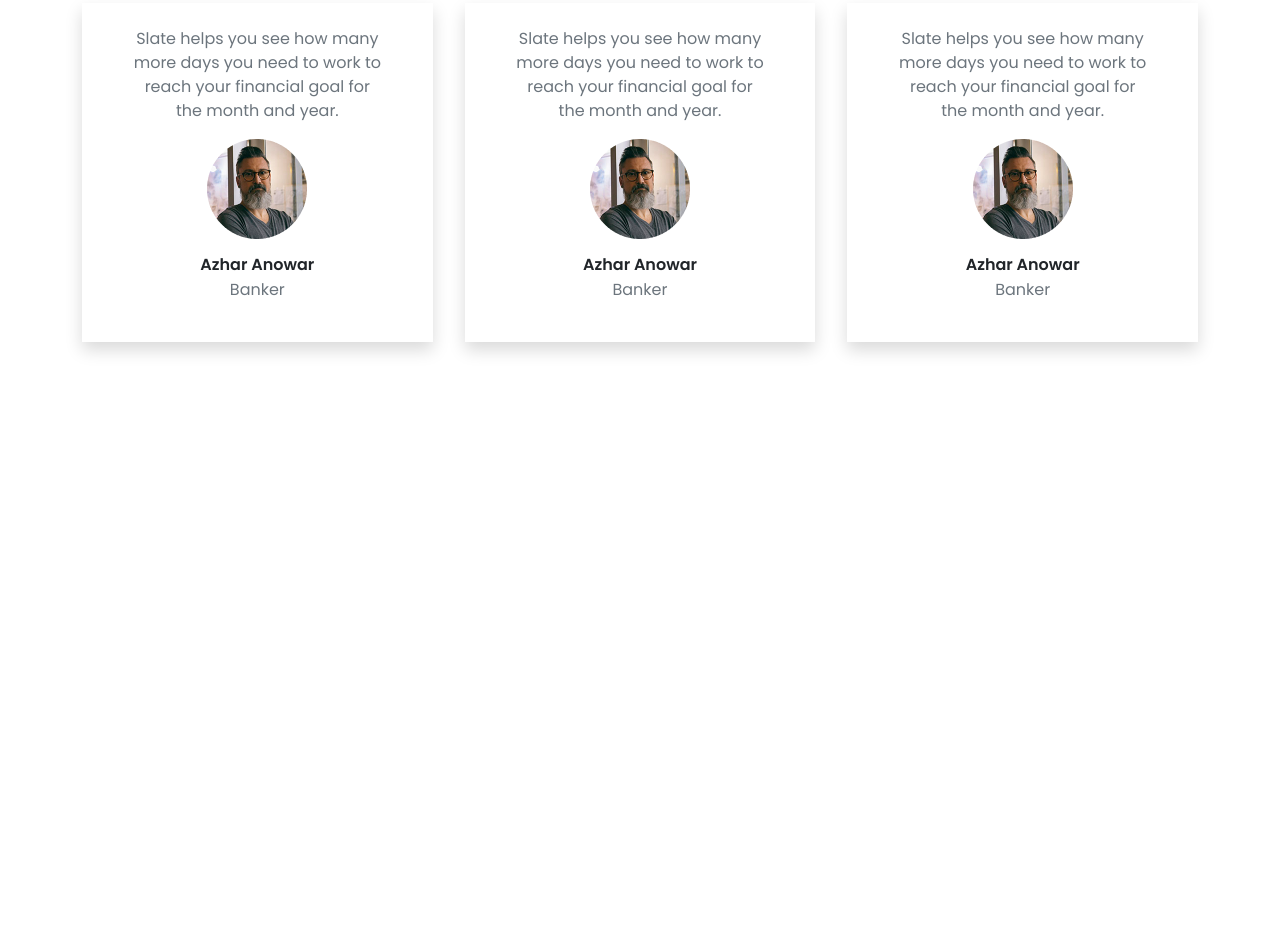
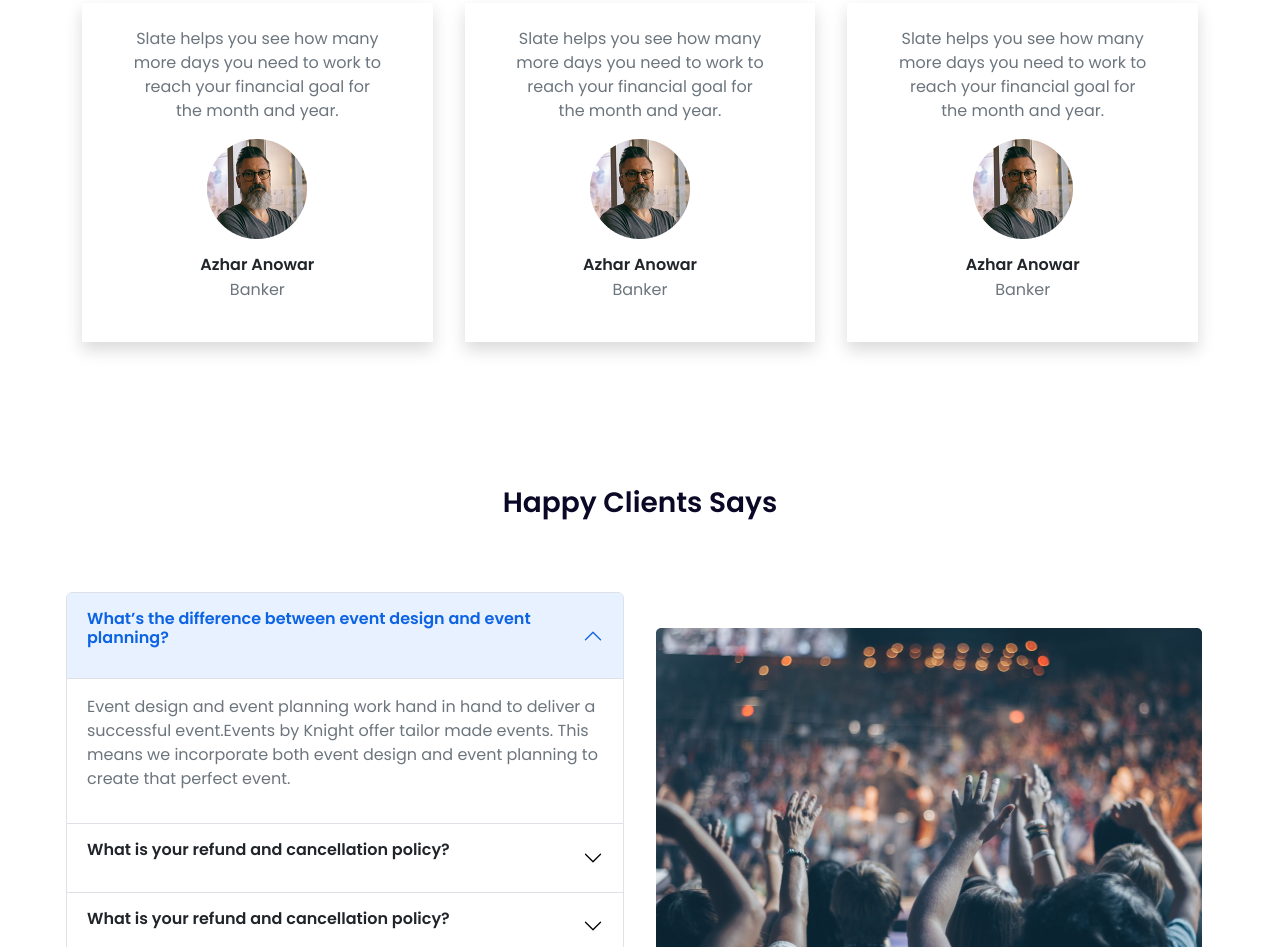
Before and after one commit to azharanowar/convention-center, a plain HTML site: page index.html in a window 1280 px wide. Shown: the part 1853-2800 px from the top of the page. Before the commit the page ends 2291 px from the top, so only its background shows below. Drawn offline with nearby package versions, Linux system fonts and the light colour scheme.

Commit message:
FAQ section added.

```diff
--- a/assets/css/style.css
+++ b/assets/css/style.css
@@ -77,3 +77,12 @@
 .clients-reviews {
     gap: 2rem
 }
+
+
+
+/* FAQ Section Styles... */
+
+.faq-heading {
+    color: #0A0826;
+    font-weight: 600;
+}
--- a/index.html
+++ b/index.html
@@ -8,7 +8,7 @@
     <link href="assets/css/style.css" rel="stylesheet" type="text/css">
 </head>
 <body>
-<section class="py-3">
+<header class="py-3">
     <div class="container">
         <nav class="navbar navbar-expand-lg">
             <div class="container-fluid">
@@ -27,7 +27,7 @@
             </div>
         </nav>
     </div>
-</section>
+</header>
 
 <section>
     <div class="row">
@@ -281,6 +281,73 @@
     </div>
 </section>
 
+<section>
+    <div class="container">
+        <div class="row">
+            <div class="col-md-12 my-5">
+                <h3 class="faq-heading text-center">Happy Clients Says</h3>
+                <div class="contents d-flex justify-content-center align-items-center my-4">
+                    <div class="col-md-6 me-3">
+                        <div class="accordion my-5" id="faq">
+                            <div class="accordion-item">
+                                <h2 class="accordion-header" id="faqHeadingOne">
+                                    <button class="accordion-button" type="button" data-bs-toggle="collapse" data-bs-target="#faqContentOne" aria-expanded="true" aria-controls="collapseOne">
+                                        <p class="fw-semibold">What’s the difference between event design and event planning? </p>
+                                    </button>
+                                </h2>
+                                <div id="faqContentOne" class="accordion-collapse collapse show" aria-labelledby="faqHeadingOne" data-bs-parent="#faq">
+                                    <div class="accordion-body">
+                                    <p class="text-muted">Event design and event planning work hand in hand to deliver a successful event.Events by Knight offer tailor made events. This means we incorporate both event design and event planning to create that perfect event.</p>
+                                    </div>
+                                </div>
+                            </div>
+                            <div class="accordion-item">
+                                <h2 class="accordion-header" id="faqHeadingTwo">
+                                    <button class="accordion-button collapsed" type="button" data-bs-toggle="collapse" data-bs-target="#faqContentTwo" aria-expanded="false" aria-controls="faqContentTwo">
+                                        <p class="fw-semibold">What is your refund and cancellation policy?</p>
+                                    </button>
+                                </h2>
+                                <div id="faqContentTwo" class="accordion-collapse collapse" aria-labelledby="faqHeadingTwo" data-bs-parent="#faq">
+                                    <div class="accordion-body">
+                                        <p class="text-muted">Event design and event planning work hand in hand to deliver a successful event.Events by Knight offer tailor made events. This means we incorporate both event design and event planning to create that perfect event.</p>
+                                    </div>
+                                </div>
+                            </div>
+                            <div class="accordion-item">
+                                <h2 class="accordion-header" id="faqHeadingThree">
+                                    <button class="accordion-button collapsed" type="button" data-bs-toggle="collapse" data-bs-target="#faqContentThree" aria-expanded="false" aria-controls="faqContentThree">
+                                        <p class="fw-semibold">What is your refund and cancellation policy?</p>
+                                    </button>
+                                </h2>
+                                <div id="faqContentThree" class="accordion-collapse collapse" aria-labelledby="faqHeadingThree" data-bs-parent="#faq">
+                                    <div class="accordion-body">
+                                        <p class="text-muted">Event design and event planning work hand in hand to deliver a successful event.Events by Knight offer tailor made events. This means we incorporate both event design and event planning to create that perfect event.</p>
+                                    </div>
+                                </div>
+                            </div>
+                            <div class="accordion-item">
+                                <h2 class="accordion-header" id="faqHeadingFour">
+                                    <button class="accordion-button collapsed" type="button" data-bs-toggle="collapse" data-bs-target="#faqContentFour" aria-expanded="false" aria-controls="faqContentFour">
+                                        <p class="fw-semibold">What is your refund and cancellation policy?</p>
+                                    </button>
+                                </h2>
+                                <div id="faqContentFour" class="accordion-collapse collapse" aria-labelledby="faqHeadingFour" data-bs-parent="#faq">
+                                    <div class="accordion-body">
+                                        <p class="text-muted">Event design and event planning work hand in hand to deliver a successful event.Events by Knight offer tailor made events. This means we incorporate both event design and event planning to create that perfect event.</p>
+                                    </div>
+                                </div>
+                            </div>
+                        </div>
+                    </div>
+                    <div class="col-md-6 ms-3">
+                        <img src="assets/images/people.png" class="img-fluid" alt="FAQ Image">
+                    </div>
+                </div>
+            </div>
+        </div>
+    </div>
+</section>
+
 <script src="https://ajax.googleapis.com/ajax/libs/jquery/3.6.0/jquery.min.js"></script>
 <script src="https://cdn.jsdelivr.net/npm/bootstrap@5.2.0/dist/js/bootstrap.bundle.min.js" integrity="sha384-A3rJD856KowSb7dwlZdYEkO39Gagi7vIsF0jrRAoQmDKKtQBHUuLZ9AsSv4jD4Xa" crossorigin="anonymous"></script>
 <script src="https://kit.fontawesome.com/cdf319e764.js" crossorigin="anonymous"></script>
```
